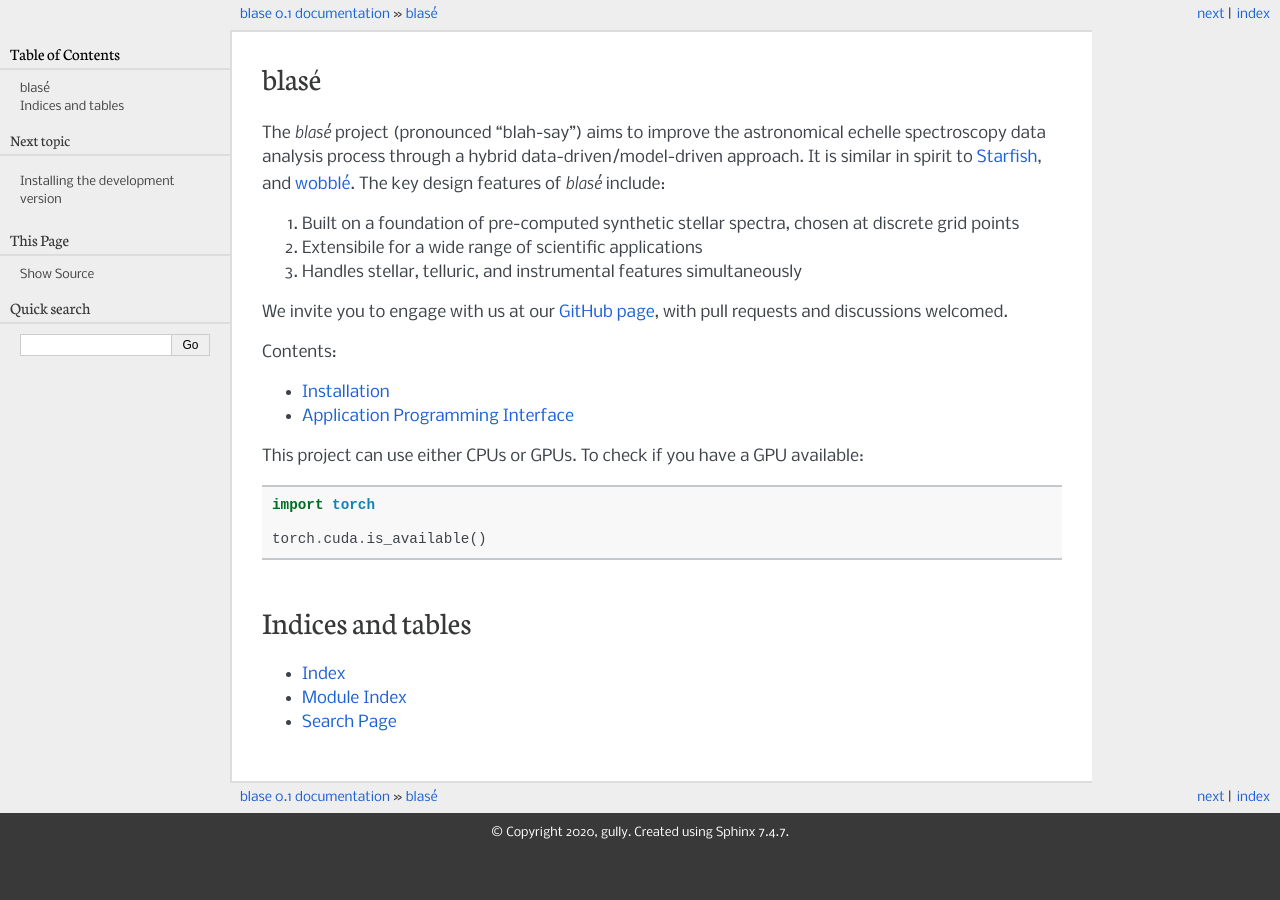
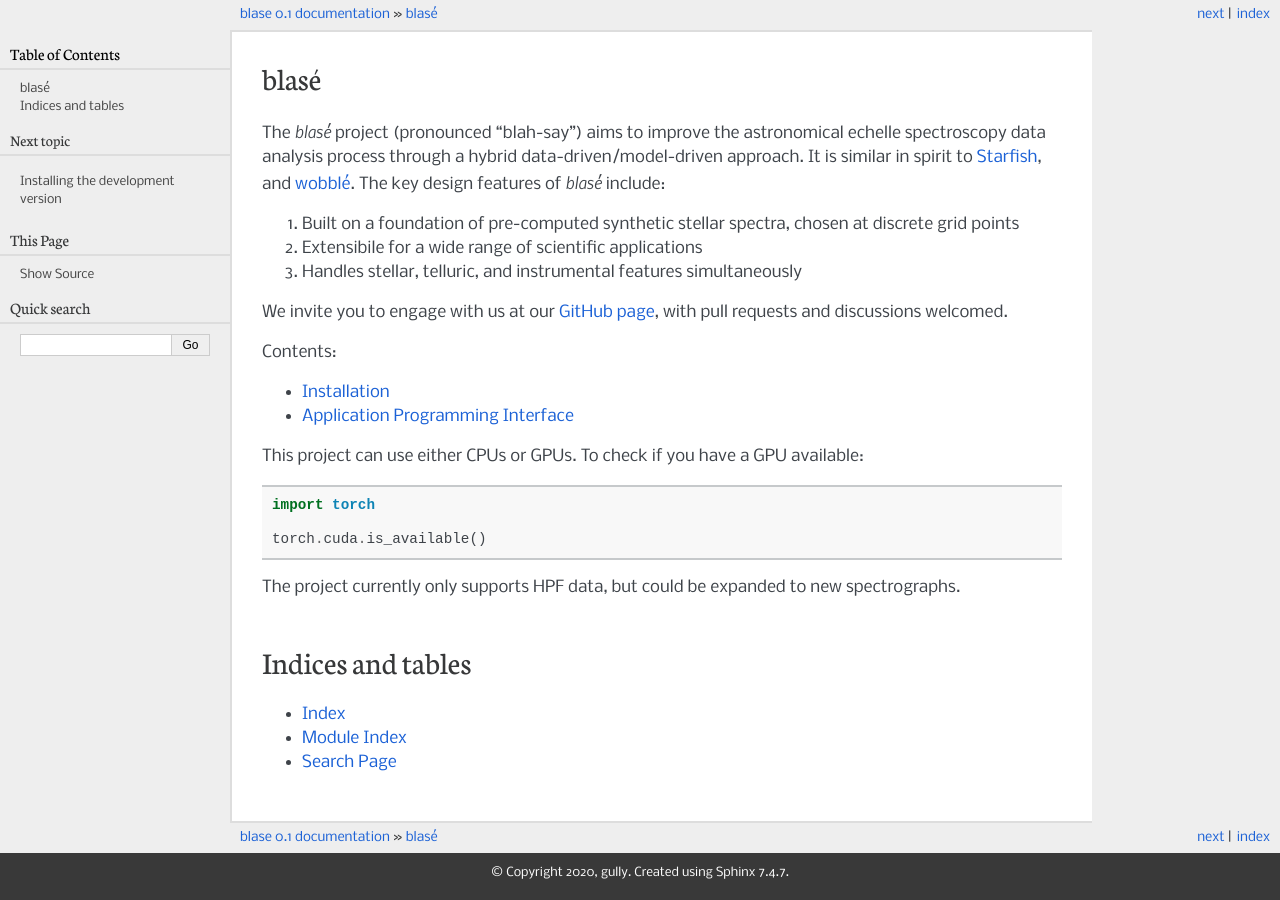
Before and after one commit to gully/blase, a Sphinx documentation site: the page built from docs/index.rst, in a window 1280 px wide. Built offline with Sphinx 7.4.7, drawn with Linux system fonts in a browser that asks for light colours.

Commit message:
Trigger a new docs build

```diff
--- a/docs/index.rst
+++ b/docs/index.rst
@@ -34,6 +34,7 @@ This project can use either CPUs or GPUs. To check if you have a GPU available:
   torch.cuda.is_available()
 
 
+The project currently only supports HPF data, but could be expanded to new spectrographs.
 
 Indices and tables
 ==================
```
